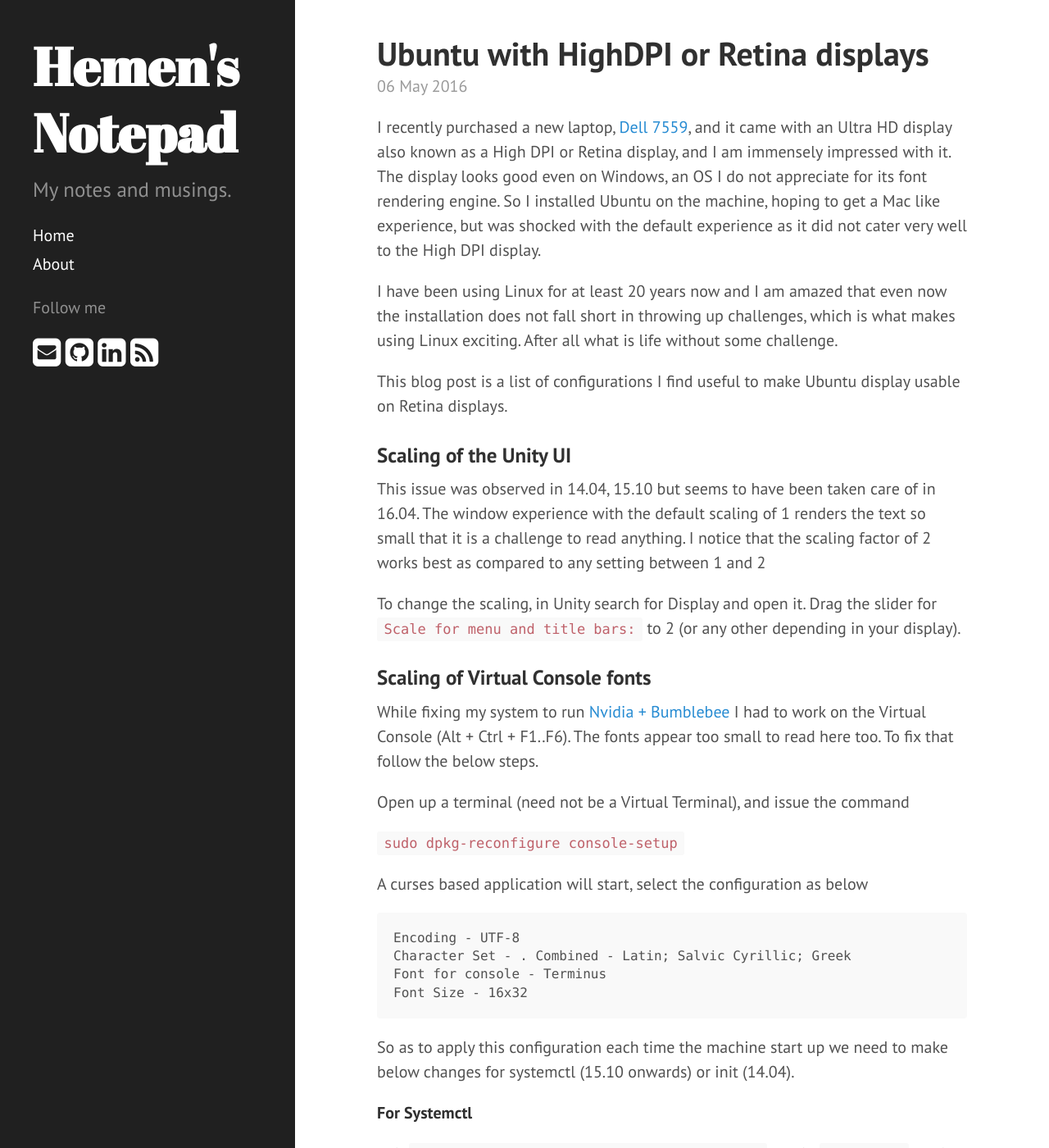
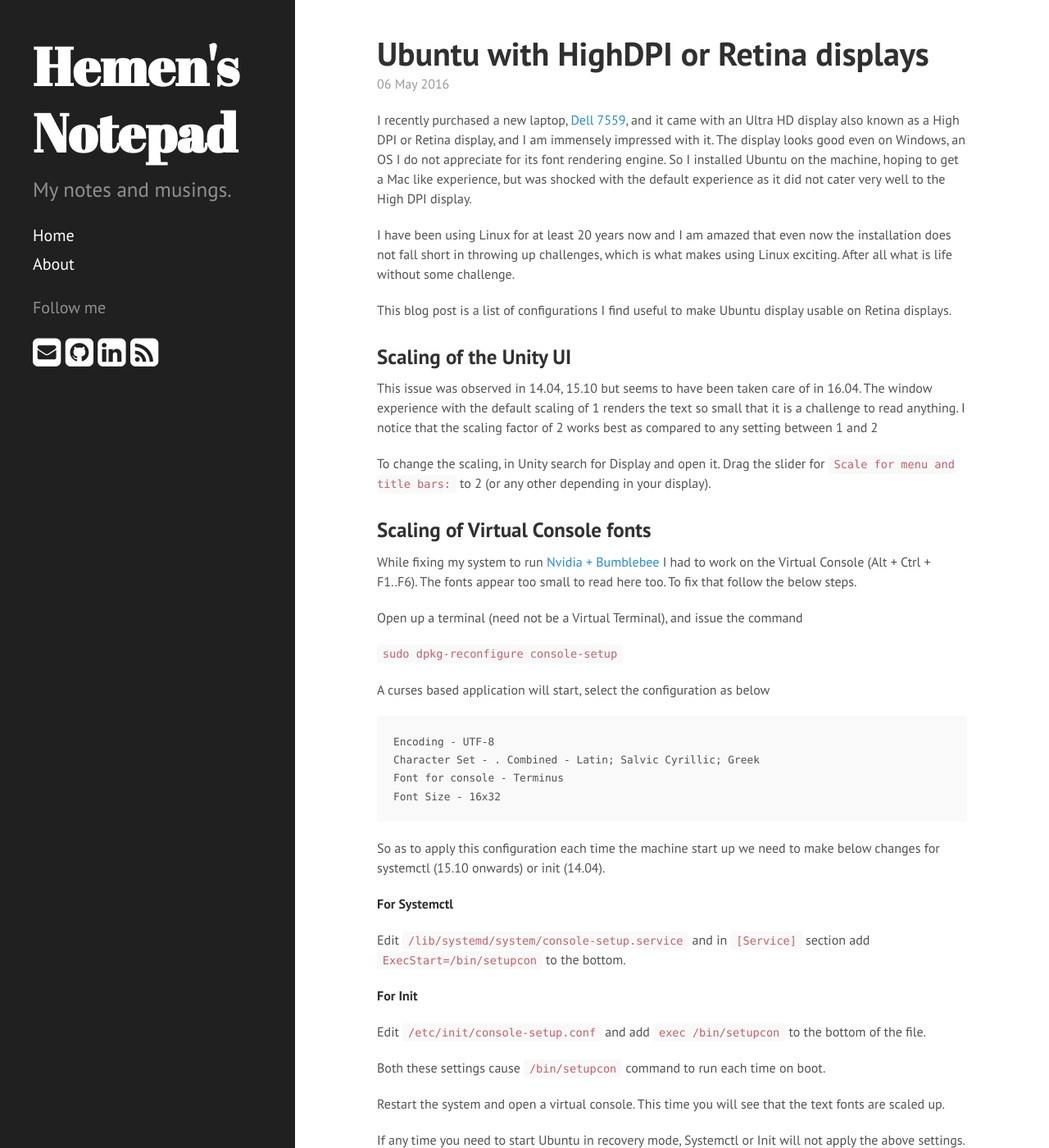
Before and after one commit to hemenkapadia/hemenkapadia.github.io, a Jekyll site: the page built from _posts/2016-05-06-Configuring-Ubuntu-for-highDPI-and-Retina-displays.md, in a window 1280 px wide and 1400 px high. Shown: the whole window at 82% size. Built offline with Jekyll 4.4.1, drawn with Linux system fonts in a browser that asks for light colours; nearby versions of some CDN libraries.

Commit message:
Text font chnages for fonts.

```diff
--- a/assets/css/poole.css
+++ b/assets/css/poole.css
@@ -174,7 +174,7 @@ pre {
 }
 pre code {
   padding: 0;
-  font-size: 100%;
+  font-size: 80%;
   color: inherit;
   background-color: transparent;
 }
@@ -331,6 +331,7 @@ tbody tr:nth-child(odd) th {
 .page,
 .post {
   margin-bottom: 4em;
+  font-size: 16px;
 }
 
 /* Blog post or page title */
```
